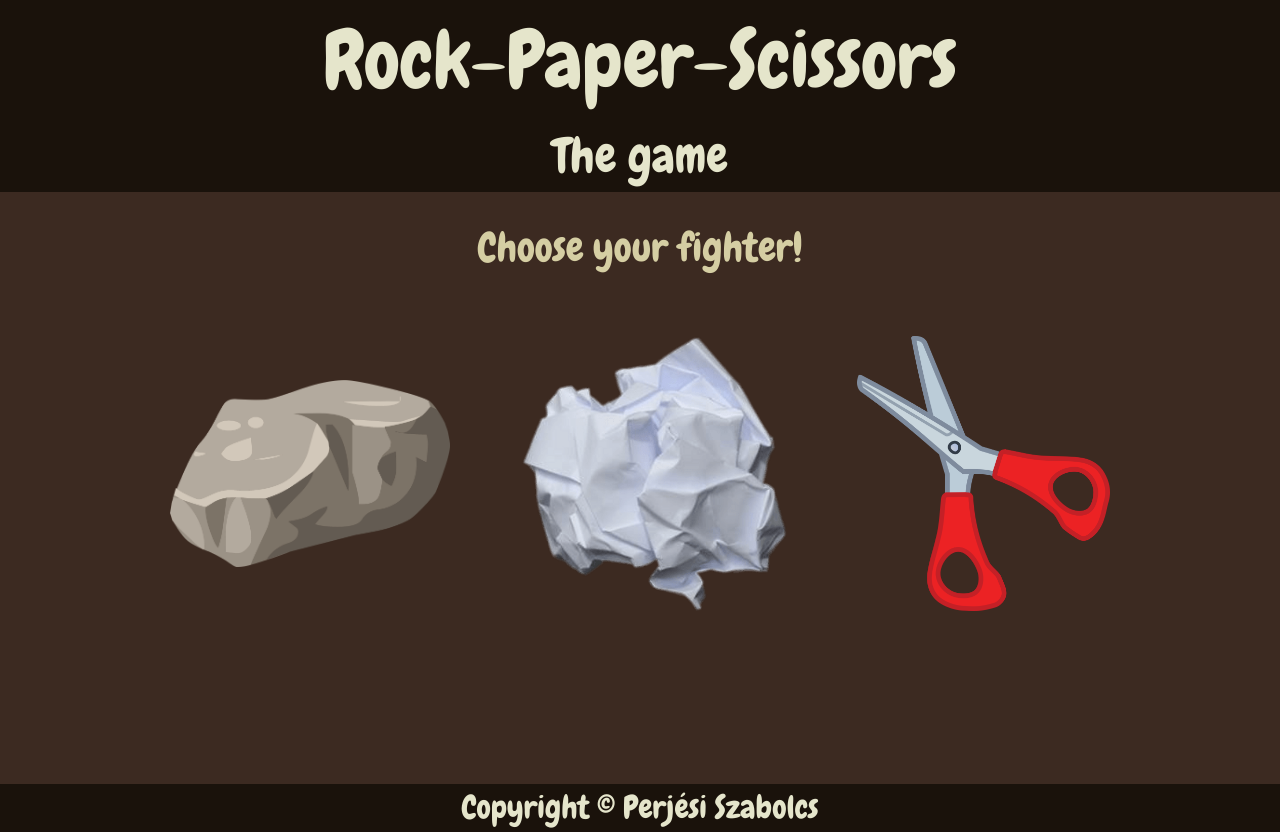
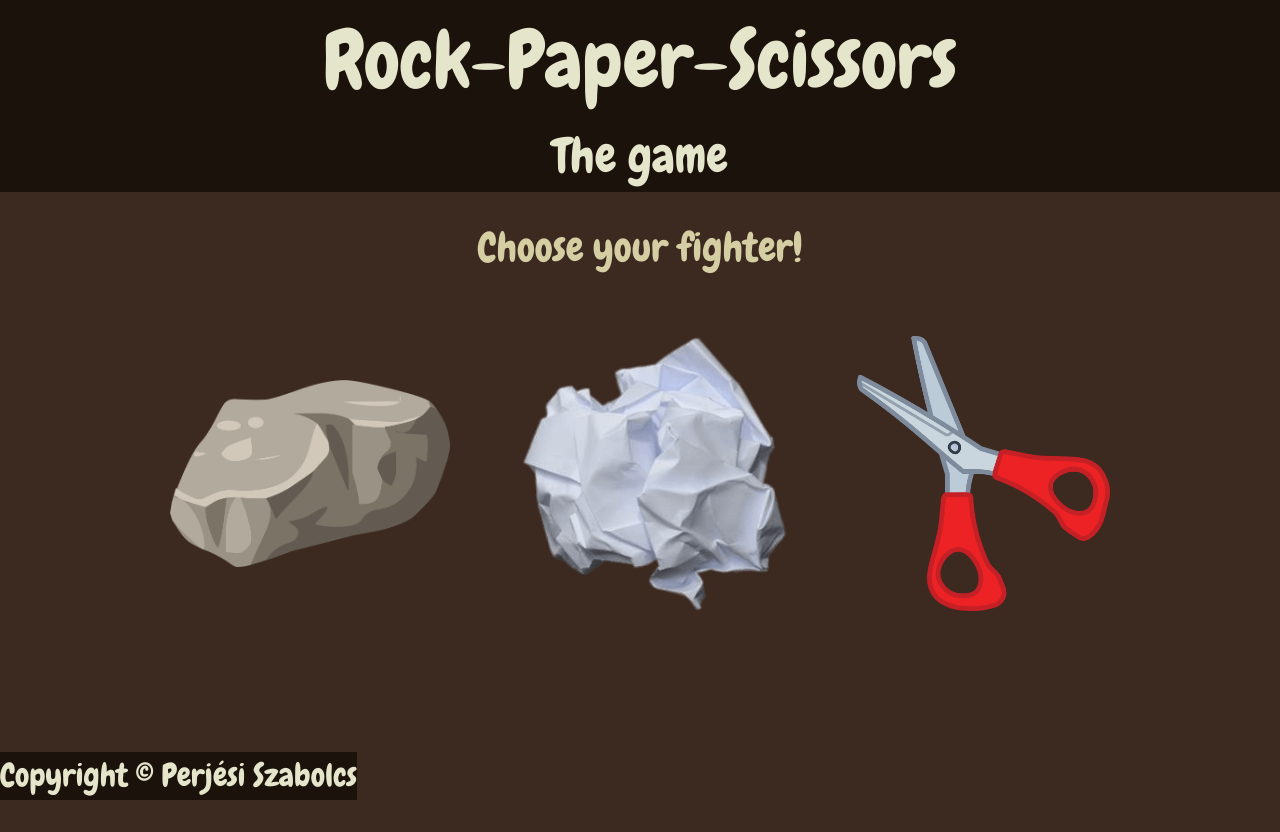
Before and after one commit to peszabolcs/rock-paper-scissors, a React (Vite) app: page / in a window 1280 px wide. After the commit the page ends 800 px from the top, so only its background shows below. Built offline with nearby package versions, Linux system fonts and the light colour scheme.

Commit message:
Update footer

```diff
--- a/src/components/footer/Footer.css
+++ b/src/components/footer/Footer.css
@@ -6,5 +6,11 @@
   background-color: #1a120b;
   color: #e5e5cb;
   min-height: 5vh;
+  position: fixed;
+  bottom: 0;
   font-size: 2em;
 }
+
+#footer {
+  display: block;
+}
```
